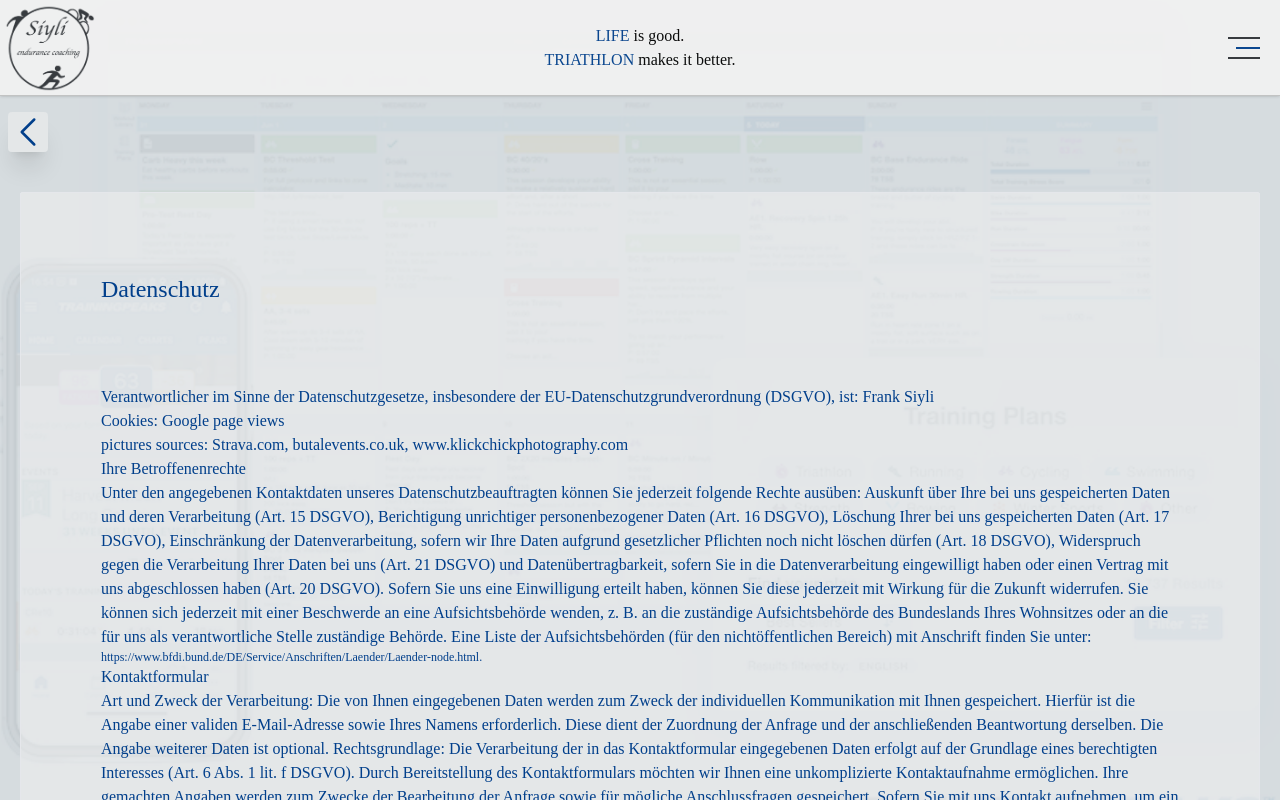
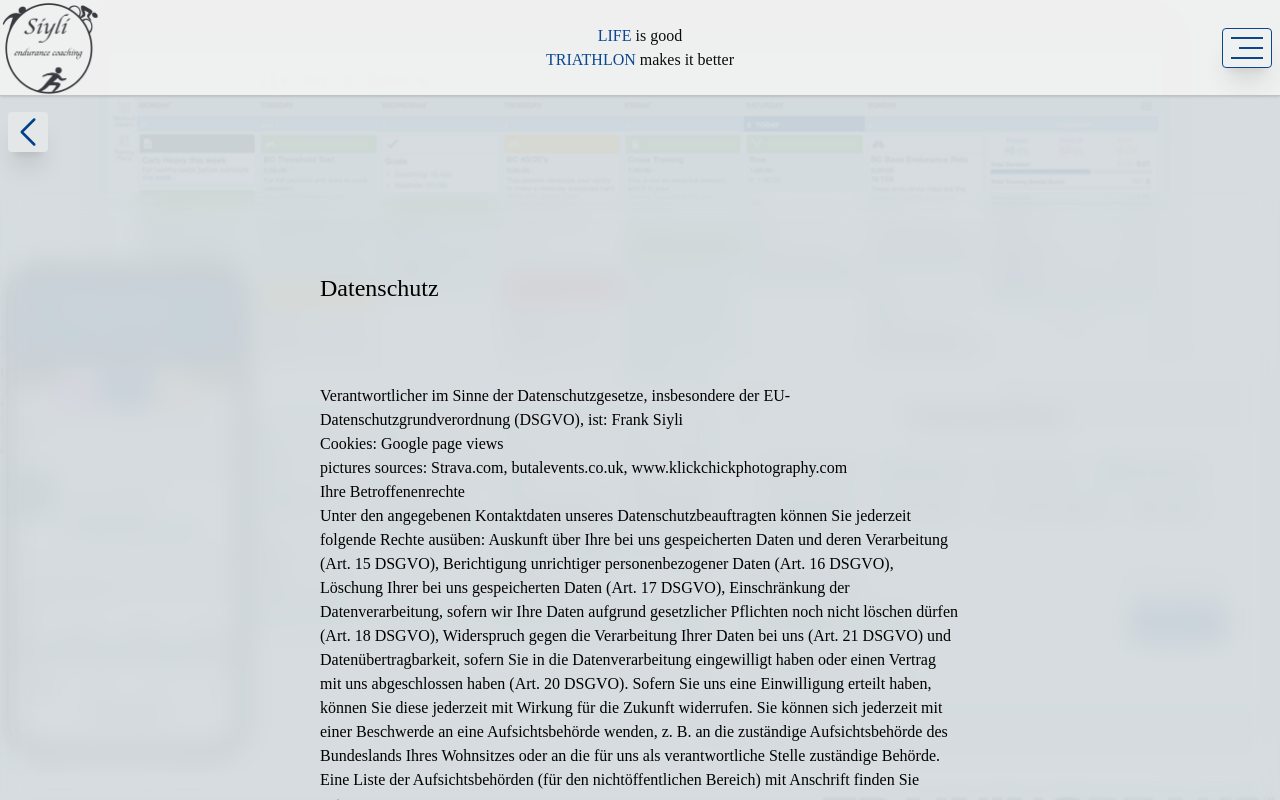
Before and after one commit to FrankSiyli/cna_sec, a Next.js app: page /pages/datenschutz in a window 1280 px wide. Built offline with nearby package versions, Linux system fonts and the light colour scheme.

Commit message:
safari fix

```diff
--- a/src/app/components/Header/Header.js
+++ b/src/app/components/Header/Header.js
@@ -3,7 +3,6 @@ import React, { useEffect, useRef, useState, forwardRef } from "react";
 import Menu from "../Menu/Menu";
 import Logo from "../Logo/Logo";
 import ButtonHamburgerMenu from "../buttons/ButtonHamburgerMenu";
-import Footer from "../Footer/Footer";
 
 const Header = () => {
   const [showMenu, setShowMenu] = useState(false);
@@ -34,10 +33,10 @@ const Header = () => {
         <Logo />
         <div className="text-sm md:text-base">
         <h1 className="">
-          <span className="text-appBlue">LIFE</span> is good.
+          <span className="text-appBlue">LIFE</span> is good
         </h1>
         <h1 className="">
-          <span className="text-appBlue">TRIATHLON</span> makes it better.
+          <span className="text-appBlue">TRIATHLON</span> makes it better
         </h1>
         </div>
 
--- a/src/app/components/Logo/Logo.js
+++ b/src/app/components/Logo/Logo.js
@@ -14,7 +14,7 @@ const Logo = () => {
   return (
     <Link href="/">
     <Image
-      className="w-auto h-24 fixed left-0 top-0 p-1"
+      className="w-auto h-24 fixed left-0 top-0"
       src="/logo.png"
       alt="logo"
       quality={100}
--- a/src/app/components/Menu/Menu.js
+++ b/src/app/components/Menu/Menu.js
@@ -11,7 +11,7 @@ const Menu = forwardRef(({ showMenu, handleMenuClick }, ref) => {
     <div
       className={`${
         showMenu
-          ? "fixed top-0 right-0 w-full h-full shadow-2xl z-20 bg-neutral-800/40"
+          ? "fixed top-0 right-0 w-full h-full shadow-2xl z-20 bg-neutral-800/70"
           : ""
       }`}
     >
@@ -20,7 +20,7 @@ const Menu = forwardRef(({ showMenu, handleMenuClick }, ref) => {
           ref={ref}
           className={`fixed top-10 right-1 bottom-10 w-48 p-5 bg-appGrey border-l-1 border-b-1 border-t-1 border-appBlue/50 rounded shadow-2xl flex flex-col justify-center z-20 transform transition-transform ${
             showMenu ? "" : "translate-x-80"
-          }  bg-appGrey duration-100`}
+          }  duration-100`}
         >
           <span
             onClick={handleMenuClick}
--- a/src/app/components/buttons/ButtonHamburgerMenu.js
+++ b/src/app/components/buttons/ButtonHamburgerMenu.js
@@ -4,10 +4,10 @@ const ButtonHamburgerMenu = ({ handleClick, secondProp }) => {
   return (
     <span
       onClick={handleClick}
-      className="fixed right-2 rounded p-3 hover:-rotate-12 cursor-pointer transform transition-transform duration-300"
+      className="fixed right-2 rounded shadow-xl p-2 border border-appBlue hover:-rotate-12 cursor-pointer transform transition-transform duration-300"
     >
       <div
-        className={`w-8 border border-appDark transform transition-all duration-1000 ${
+        className={`w-8 border border-appBlue transform transition-all duration-1000 ${
           secondProp ? "rotate-45 translate-y-2.5 opacity-0" : ""
         }`}
       ></div>
@@ -19,7 +19,7 @@ const ButtonHamburgerMenu = ({ handleClick, secondProp }) => {
       ></div>
 
       <div
-        className={`w-8 border border-appDark transform transition-all duration-1000 ${
+        className={`w-8 border border-appBlue transform transition-all duration-1000 ${
           secondProp ? "-rotate-45 -translate-y-2.5 opacity-0" : ""
         }`}
       ></div>
--- a/src/app/globals.css
+++ b/src/app/globals.css
@@ -15,6 +15,10 @@
   ::-webkit-scrollbar {
     display: none;
   }
+}
+.backdropSafari {
+  -webkit-backdrop-filter: blur(20px);
+  backdrop-filter: 20px;
 }
 
 
--- a/src/app/page.js
+++ b/src/app/page.js
@@ -13,7 +13,7 @@ export default function Home() {
       <Header />
 
       <div className="mt-40 mb-20 text-center">
-        <div className="shadow px-40 py-20 bg-appGrey/50 rounded mb-10">
+        <div className="px-80 py-20 backdrop-blur-md backdropSafari rounded-xl mb-10">
           <h2 className="text-xl">
             <span className="text-appBlue ml-1">Trainingsplan</span>
             erstellung
@@ -23,7 +23,7 @@ export default function Home() {
             wöchentlicher Trainingsplan auf der professionellen Plattform von
             &nbsp;
             <Link
-              className="target-link"
+              className="underline text-appBlue"
               target="_blank"
               href="https://www.trainingpeaks.com"
             >
@@ -79,7 +79,7 @@ export default function Home() {
           <br />
         </div>
 
-        <div className="shadow px-40 py-20 bg-appGrey/50 rounded mb-10">
+        <div className="px-80 py-20 backdrop-blur-md backdropSafari rounded-xl mb-10">
           <div>
             <h2 className="text-xl">
               <span className="text-appBlue ml-1">Statische </span>
@@ -91,7 +91,7 @@ export default function Home() {
               vorbei{" "}
             </p>
 
-            <button className="border border-appBlue p-1.5 shadow m-5 rounded hover:scale-105 hover:shadow-xl transform transition-transform duration-100 ">
+            <button className="border border-appBlue p-1.5 shadow-xl m-5 rounded hover:scale-105 transform transition-transform duration-100 ">
               <Link className="underline text-appBlue" target="_blank" href="https://siyli-app.vercel.app">
                 siyli-app.de
               </Link>
@@ -105,7 +105,7 @@ export default function Home() {
             />
           </div>
         </div>
-        <div className="shadow px-40 py-20 bg-appGrey/50 rounded">
+        <div className="px-80 py-20 backdrop-blur-md backdropSafari rounded-xl mb-10">
           <p>All training sessions are in german and english</p>
           <Image
             className="mx-auto shadow rounded m-5"
--- a/src/app/pages/about/page.js
+++ b/src/app/pages/about/page.js
@@ -14,7 +14,7 @@ const page = () => {
         <ArrowLeftSvg />
       </Link>
       <div className="mt-40 mb-20 text-center">
-        <div className="shadow px-40 py-20 bg-appGrey/50 rounded mb-10">
+      <div className="px-80 py-20 backdrop-blur-md backdropSafari rounded-xl mb-10">
           <h2>
             <span className="text-xl text-appBlue">Moin</span>
           </h2>
@@ -61,7 +61,7 @@ const page = () => {
           </div>
         </div>
 
-        <div className="shadow px-40 py-20 bg-appGrey/50 rounded mb-10">
+        <div className="px-80 py-20 backdrop-blur-md backdropSafari rounded-xl mb-10">
           <p>
             Als Athlet fühle ich mich auf den
             <span className="text-appBlue ml-1">Ultradistanzen </span> zu Hause
--- a/src/app/pages/datenschutz/page.js
+++ b/src/app/pages/datenschutz/page.js
@@ -12,7 +12,7 @@ const page = () => {
       <Link href="/">
         <ArrowLeftSvg />
       </Link>
-      <div className="mt-48 p-20 flex flex-col justify-center border m-5 bg-appGrey/50 rounded-sm  text-appBlue">
+      <div className="mt-48 px-80 py-20 backdrop-blur-md backdropSafari rounded-xl mb-10">
         <h2 className="mb-20 text-2xl">Datenschutz</h2>
           <p>
             Verantwortlicher im Sinne der Datenschutzgesetze, insbesondere der
--- a/src/app/pages/impressum/page.js
+++ b/src/app/pages/impressum/page.js
@@ -12,7 +12,7 @@ const page = () => {
       <Link href="/">
         <ArrowLeftSvg />
       </Link>
-      <div className="mt-48 p-20 flex flex-col justify-center border m-5 bg-appGrey/50 rounded-sm  text-appBlue">
+      <div className="mt-48 px-80 py-20 backdrop-blur-md backdropSafari rounded-xl mb-10">
          <h2 className="mb-20 text-2xl">Impressum</h2>
 
         <h2>Angaben gemäß § 5 TMG:</h2>
```
